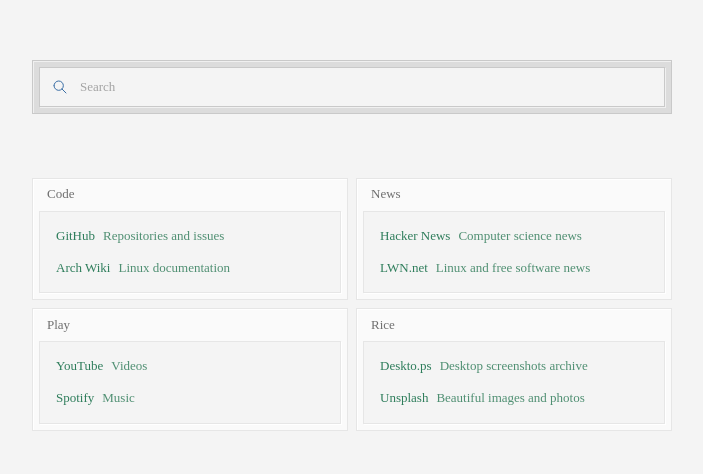
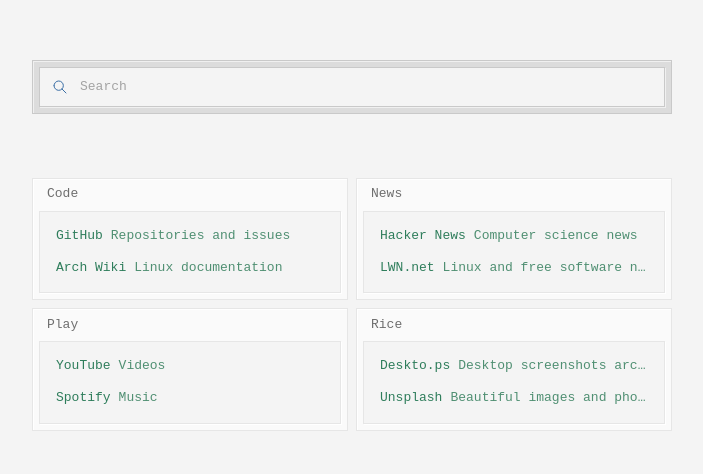
Before and after one commit to albertobeloni/home, a plain HTML site: page index.html in a window 1280 px wide. Shown: the part 155-629 px from the top of the page, without its empty margins (288-991 px from the left). Drawn offline with Linux system fonts and the light colour scheme.

Commit message:
Change font family to monospace

```diff
--- a/style.css
+++ b/style.css
@@ -87,7 +87,7 @@
 		background: var(--background);
 		color: var(--text);
 		display: grid;
-		font: 9.75pt / 1.25em interface;
+		font: 9.75pt / 1.25em monospace;
 	}
 
 	main {
```
